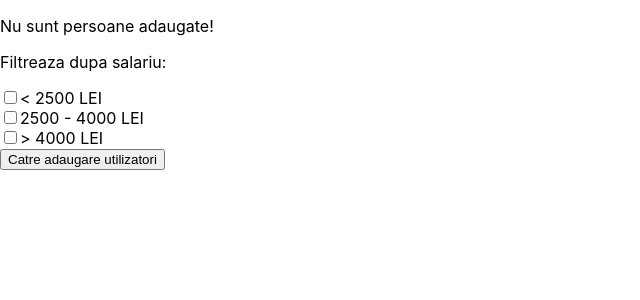
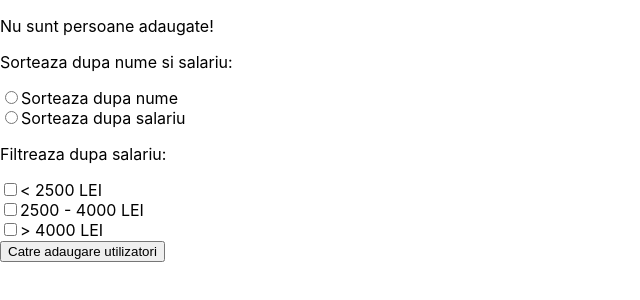
Before and after one commit to rscutaru/React-practical-exam, a React (Create React App) app: page /people in a window 1280 px wide. Shown: the top 300 px of the page, without its empty margins (0-640 px from the left). Built offline with nearby package versions, Linux system fonts and the light colour scheme.

Commit message:
Added sort functionality

```diff
--- a/src/components/SidebarList.jsx
+++ b/src/components/SidebarList.jsx
@@ -1,12 +1,46 @@
 import React from 'react';
 import { setFilter } from '../redux/actions/filter';
-import {connect} from 'react-redux';
+import { connect } from 'react-redux';
+import { setSort } from '../redux/actions/sort';
 
 function SidebarList(props) {
     return (
+        <div>
+            <div className="col-12 col-md-3">
+                <p>Sorteaza dupa nume si salariu:</p>
+                <div className="sort-container">
+                    <div className="sort">
+                        <label>
+                            <input
+                                type="radio"
+                                name="sortBy"
+                                onClick={() => props.setSort({
+                                    sortBy: "surname"
+                                })}
+                            />
+                            Sorteaza dupa nume
+                        </label>
+                    </div>
+
+                    <div className="sort">
+                        <label>
+                            <input
+                                type="radio"
+                                name="sortBy"
+                                onClick={() => props.setSort({
+                                    sortBy: "salary"
+                                })}
+                            />
+                            Sorteaza dupa salariu
+                        </label>
+                    </div>
+                </div>
+            </div>
+
+
             <div className="col-12 col-md-3">
                 <p>Filtreaza dupa salariu:</p>
-            <div>
+                <div className="filters-container">
                     <div className="filter">
                         <input
                             type="checkbox"
@@ -48,13 +82,15 @@ function SidebarList(props) {
 
                 </div>
 
+            </div >
         </div>
-    );
+    )
 }
 
 function mapDispatchToProps(dispatch) {
     return {
-        setFilter: (payload) => dispatch(setFilter(payload))
+        setFilter: (payload) => dispatch(setFilter(payload)),
+        setSort: (payload) => dispatch(setSort(payload))
     };
 }
 export default connect(null, mapDispatchToProps)(SidebarList);
--- a/src/pages/People.jsx
+++ b/src/pages/People.jsx
@@ -36,13 +36,6 @@ function People(props) {
 }
 
 
-function mapStateToProps(state) {
-    const filters = state.filter.filters;
-    const people = state.people.people;
-    return {
-        filteredPeople: people.filter(person => applyFilters(person, filters))
-    }
-}
 
 function applyFilters(person, filters) {
     if(filters.length===0){
@@ -56,4 +49,27 @@ function applyFilters(person, filters) {
     return false;
 }
 
+
+function mapStateToProps(state) {
+    const filters = state.filter.filters;
+    const people = state.people.people;
+    const filteredPeople = people.filter(person => applyFilters(person, filters));
+    if(state.sort.sortBy===''){
+        return {
+            filteredPeople
+        }
+    }
+    const filteredAndSortedPeople=filteredPeople.sort((person1, person2)=> {
+        if(state.sort.sortBy==='surname'){
+            return person1.surname-person2.surname;
+        }
+        if(state.sort.sortBy==="salary"){
+            return person1.salary-person2.salary;
+        }
+    })
+    return {
+        filteredPeople: filteredAndSortedPeople
+    }
+}
+
 export default connect(mapStateToProps)(People);
--- /dev/null
+++ b/src/redux/actions/sort.js
@@ -0,0 +1,6 @@
+export function setSort(payload) {
+    return {
+        type: 'SET_SORT',
+        payload
+    }
+}
--- /dev/null
+++ b/src/redux/reducers/sort.js
@@ -0,0 +1,16 @@
+const initialState = {
+    sortBy: ''
+}
+
+export function sortReducer(state = initialState, action) {
+    switch (action.type) {
+        case 'SET_SORT':
+            const newState={
+                ...state,
+                sortBy: action.payload.sortBy
+            }
+            return newState;
+        default:
+            return state;
+    }
+}
--- a/src/redux/store.js
+++ b/src/redux/store.js
@@ -1,11 +1,13 @@
 import {createStore, combineReducers} from 'redux';
 import {personReducer} from './reducers/person';
 import {filtersReducer} from './reducers/filter';
+import { sortReducer } from './reducers/sort';
 
 
 const rootReducer= combineReducers({
     people: personReducer,
-    filter: filtersReducer
+    filter: filtersReducer,
+    sort: sortReducer,
 })
 
 const store=createStore(rootReducer);
```
Also changed, not shown: src/redux/actions/filter.js (line endings or trailing spaces). Lines whose indentation alone changed are shown as unchanged.
